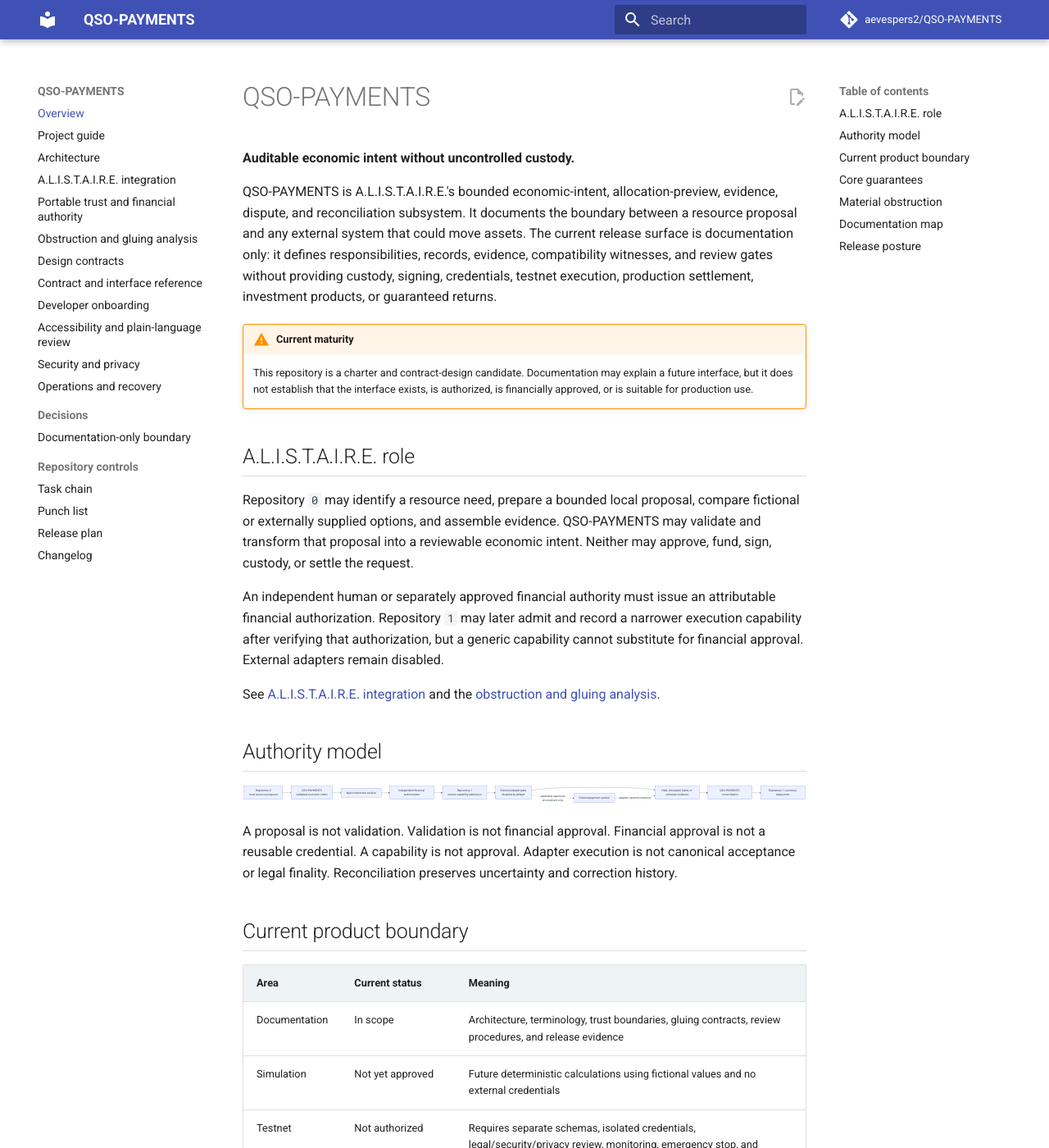
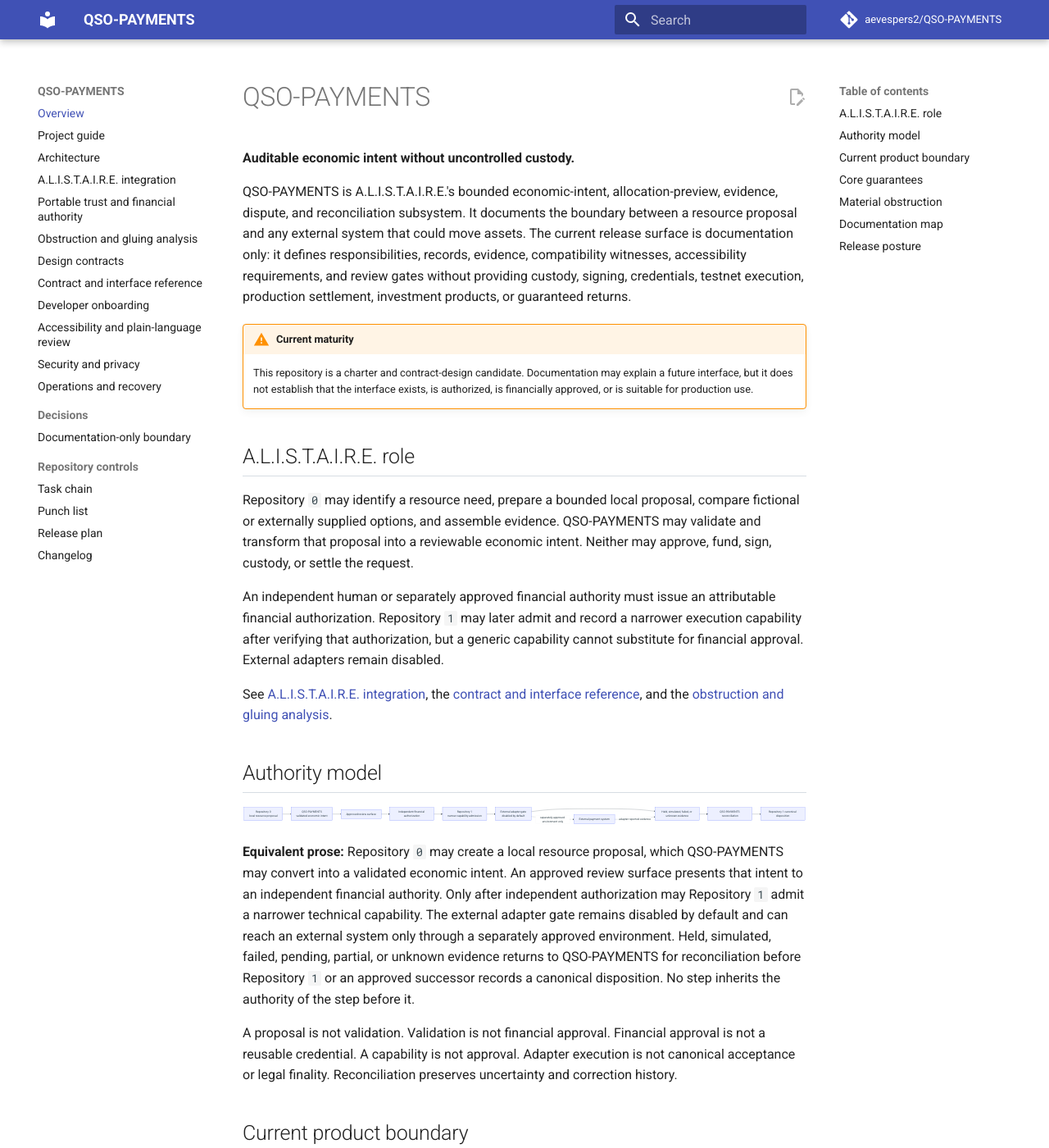
Before and after one commit to aevespers2/QSO-PAYMENTS, an MkDocs documentation site: the page built from docs/index.md, in a window 1280 px wide and 1400 px high. Shown: the whole window at 82% size. Built offline with MkDocs 1.6.1 and Material for MkDocs 9.7.7, drawn with Linux system fonts in a browser that asks for light colours; comment, search, counter and statistics services are not loaded; some of the changed text lies outside the part shown.

Commit message:
docs: surface contract and accessibility review routes

````diff
--- a/docs/index.md
+++ b/docs/index.md
@@ -2,7 +2,7 @@
 
 **Auditable economic intent without uncontrolled custody.**
 
-QSO-PAYMENTS is A.L.I.S.T.A.I.R.E.'s bounded economic-intent, allocation-preview, evidence, dispute, and reconciliation subsystem. It documents the boundary between a resource proposal and any external system that could move assets. The current release surface is documentation only: it defines responsibilities, records, evidence, compatibility witnesses, and review gates without providing custody, signing, credentials, testnet execution, production settlement, investment products, or guaranteed returns.
+QSO-PAYMENTS is A.L.I.S.T.A.I.R.E.'s bounded economic-intent, allocation-preview, evidence, dispute, and reconciliation subsystem. It documents the boundary between a resource proposal and any external system that could move assets. The current release surface is documentation only: it defines responsibilities, records, evidence, compatibility witnesses, accessibility requirements, and review gates without providing custody, signing, credentials, testnet execution, production settlement, investment products, or guaranteed returns.
 
 !!! warning "Current maturity"
     This repository is a charter and contract-design candidate. Documentation may explain a future interface, but it does not establish that the interface exists, is authorized, is financially approved, or is suitable for production use.
@@ -13,7 +13,7 @@
 
 An independent human or separately approved financial authority must issue an attributable financial authorization. Repository `1` may later admit and record a narrower execution capability after verifying that authorization, but a generic capability cannot substitute for financial approval. External adapters remain disabled.
 
-See [A.L.I.S.T.A.I.R.E. integration](ALISTAIRE_INTEGRATION.md) and the [obstruction and gluing analysis](OBSTRUCTION_AND_GLUING.md).
+See [A.L.I.S.T.A.I.R.E. integration](ALISTAIRE_INTEGRATION.md), the [contract and interface reference](CONTRACT_REFERENCE.md), and the [obstruction and gluing analysis](OBSTRUCTION_AND_GLUING.md).
 
 ## Authority model
 
@@ -31,13 +31,15 @@
     C --> D["Repository 1 canonical disposition"]
 ```
 
+**Equivalent prose:** Repository `0` may create a local resource proposal, which QSO-PAYMENTS may convert into a validated economic intent. An approved review surface presents that intent to an independent financial authority. Only after independent authorization may Repository `1` admit a narrower technical capability. The external adapter gate remains disabled by default and can reach an external system only through a separately approved environment. Held, simulated, failed, pending, partial, or unknown evidence returns to QSO-PAYMENTS for reconciliation before Repository `1` or an approved successor records a canonical disposition. No step inherits the authority of the step before it.
+
 A proposal is not validation. Validation is not financial approval. Financial approval is not a reusable credential. A capability is not approval. Adapter execution is not canonical acceptance or legal finality. Reconciliation preserves uncertainty and correction history.
 
 ## Current product boundary
 
 | Area | Current status | Meaning |
 |---|---|---|
-| Documentation | In scope | Architecture, terminology, trust boundaries, gluing contracts, review procedures, and release evidence |
+| Documentation | In scope | Architecture, terminology, trust boundaries, gluing contracts, accessible status semantics, review procedures, and release evidence |
 | Simulation | Not yet approved | Future deterministic calculations using fictional values and no external credentials |
 | Testnet | Not authorized | Requires separate schemas, isolated credentials, legal/security/privacy review, monitoring, emergency stop, and human approval |
 | Production | Prohibited by current scope | Cannot be inferred from schemas, fixtures, documentation, simulation, or testnet activity |
@@ -54,6 +56,7 @@
 8. Pending, unknown, contradictory, reversed, disputed, or unresolved status is preserved rather than presented as successful settlement.
 9. Repository, QSO, genome, task, interface, workflow, or transported-message identity never implies financial capability.
 10. Revocation, correction, emergency stop, evidence preservation, cache invalidation, and bounded recovery must glue across every participating component.
+11. Status, authority, environment, and finality distinctions must be expressed in text and remain understandable without color or diagrams.
 
 ## Material obstruction
 
@@ -64,9 +67,12 @@
 - [Project guide](PROJECT_GUIDE.md): purpose, terminology, contract families, threats, and release gates.
 - [Architecture](ARCHITECTURE.md): trust boundaries, lifecycle, data classes, dependencies, and verification strategy.
 - [A.L.I.S.T.A.I.R.E. integration](ALISTAIRE_INTEGRATION.md): subsystem role, portfolio interfaces, authority matrix, autonomous-evolution limits, and ownership decisions.
+- [Portable trust and financial authority](PORTABLE_TRUST_FINANCIAL_BOUNDARY.md): device/workspace bindings, independent financial approval, revocation, stop domains, and recovery.
 - [Obstruction and gluing analysis](OBSTRUCTION_AND_GLUING.md): active compatibility failures, pairwise contracts, triple-overlap witnesses, result semantics, and acceptance order.
 - [Design contracts](DESIGN_CONTRACTS.md): proposed record semantics, invariants, failure modes, and compatibility rules.
+- [Contract and interface reference](CONTRACT_REFERENCE.md): conceptual interface surfaces, record families, envelope, statuses, reason codes, examples, migration, and authority limits.
 - [Developer onboarding](ONBOARDING.md): local documentation setup, contribution workflow, and review checklist.
+- [Accessibility and plain-language review](ACCESSIBILITY_REVIEW.md): text-equivalent status semantics, diagram alternatives, navigation, keyboard, zoom, and comprehension review.
 - [Security and privacy](SECURITY_PRIVACY.md): threat model, data minimization, secret handling, and claims controls.
 - [Operations and recovery](OPERATIONS.md): evidence retention, incident response, emergency disable, recovery, and rollback.
 - [ADR-0001](decisions/0001-documentation-only-boundary.md): why the first release is documentation-only.
````
